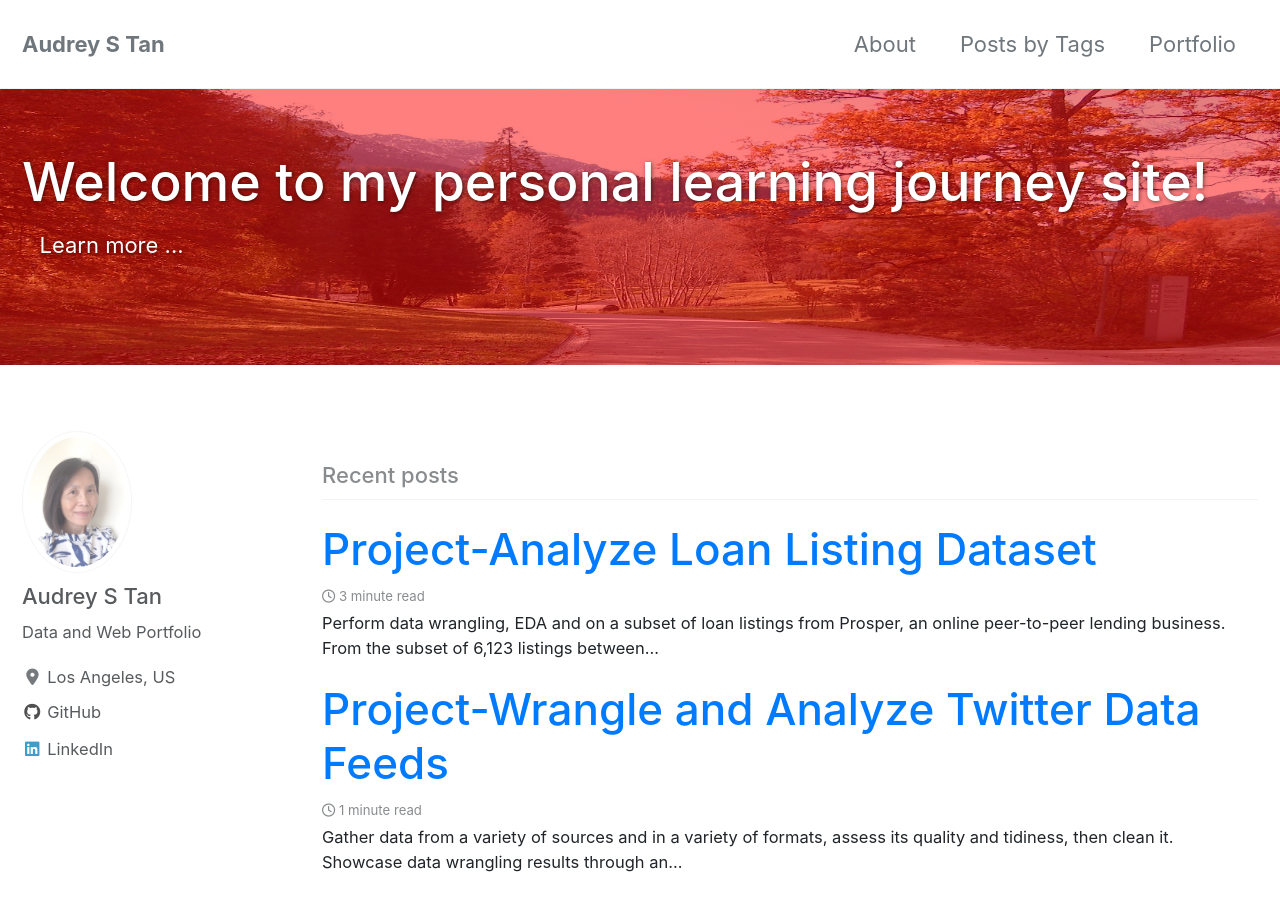
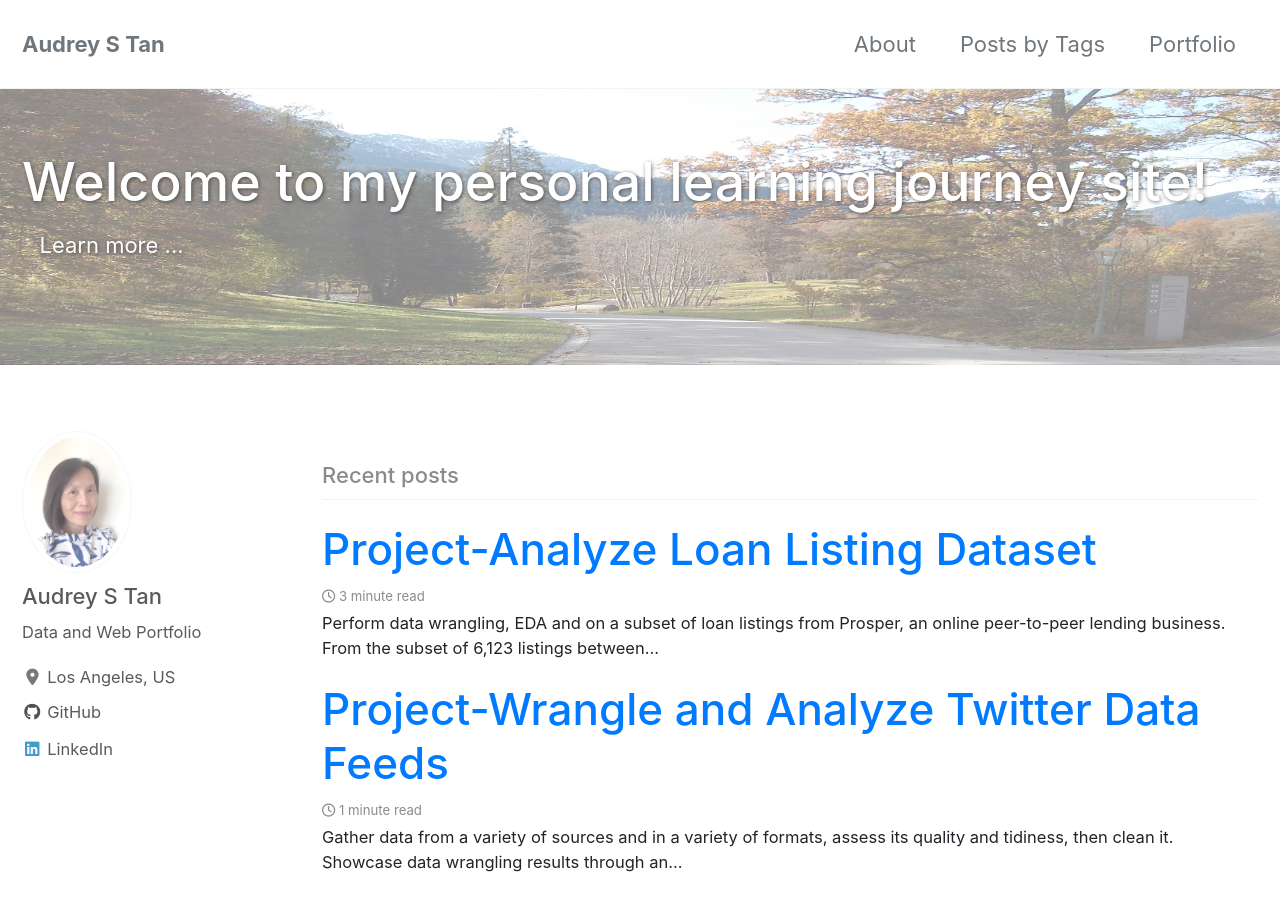
Before and after one commit to atan4583/atan4583.github.io, a Jekyll site: the page built from index.html, in a window 1280 px wide and 900 px high. Built offline with Jekyll 4.4.1, drawn with Linux system fonts in a browser that asks for light colours; cached includes are drawn as plain includes; nearby versions of some CDN libraries; the list of posts is cut into pages by our own code.

Commit message:
update overlay filter color

```diff
--- a/index.html
+++ b/index.html
@@ -4,7 +4,7 @@ title: "Welcome to my personal learning journey site!"
 author_profile: true
 header:
   overlay_image: "/images/journey.jpg"
-  overlay_filter: rgba(255, 0, 0, 0.5)  # add filter, with color and transparency option
+  overlay_filter: rgba(255, 255, 255, 0.5)  # add filter, with color and transparency option
   actions:
     - {label: "Learn more ...", url: "/about"}
 
```
